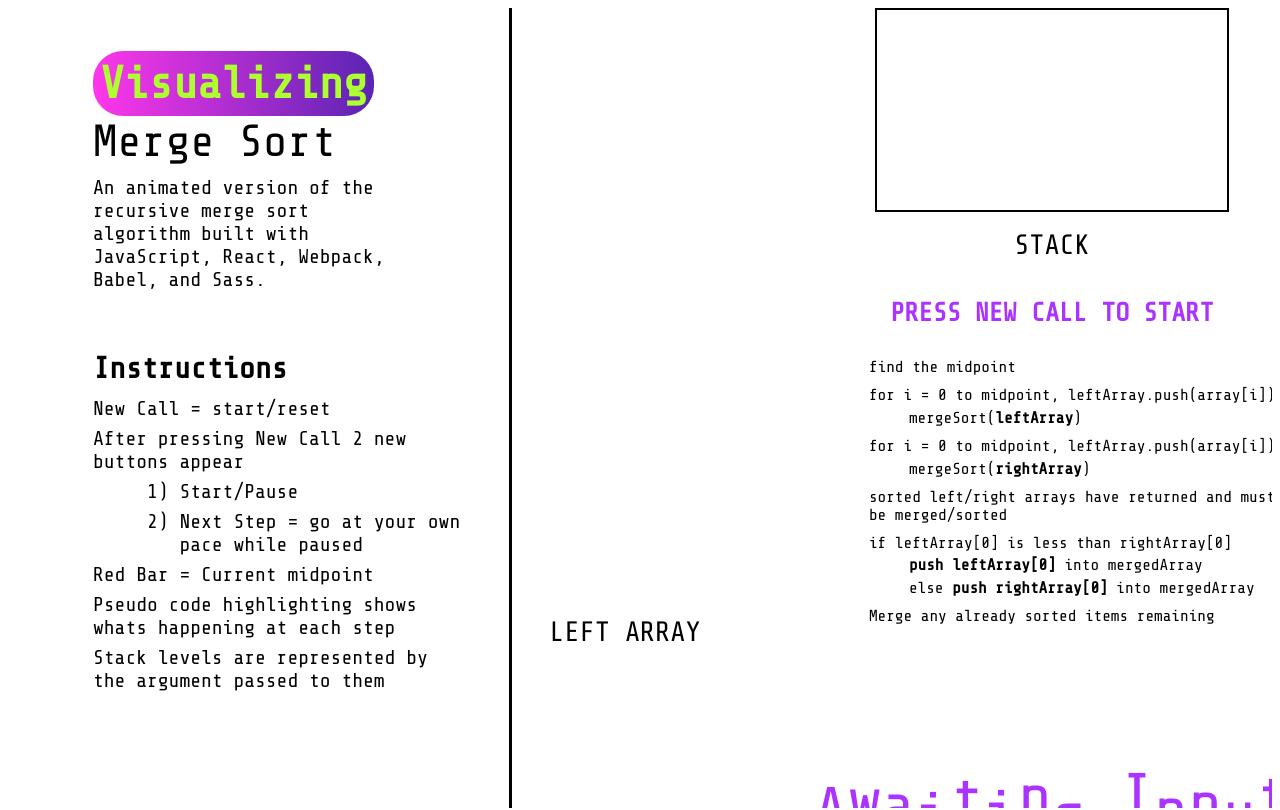
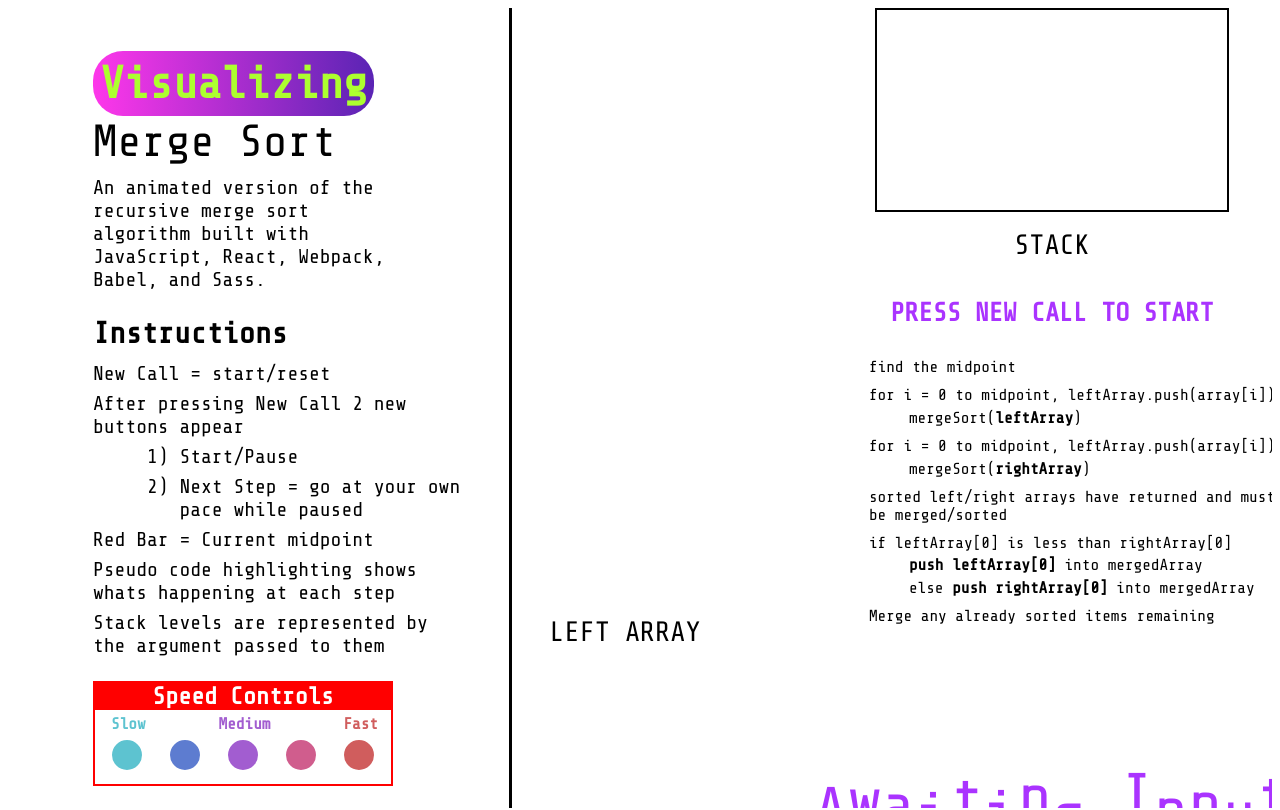
Before and after one commit to capitalbr/Visualized-Merge-Sort, a React (Create React App) app: page / in a window 1280 px wide. Shown: the top 810 px of the page. Built offline with nearby package versions, Linux system fonts and the light colour scheme.

Commit message:
Add 5 speed settings

```diff
--- a/src/components/array_index.jsx
+++ b/src/components/array_index.jsx
@@ -16,8 +16,10 @@ export default class ArrayIndex extends React.Component {
         pointerEvents: "none"
       }
     }
+    this.delaySet = 500;
+    this.delaySetEmphasis = 1500
     this.hold = true;
-    this.delay = 500;
+    this.delay = this.delaySet;
     this.animateGrow = "animate-grow"
     this.initializePausePlay = true;
     this.handler = () => {};
@@ -64,6 +66,32 @@ export default class ArrayIndex extends React.Component {
     clearInterval(this.interval);
     this.delay = delay;
     this.timerStart();
+  }
+
+  speedControl(speed){
+    switch (speed){
+      case "very fast":
+        this.delaySet = 125;
+        this.delaySetEmphasis = 375;
+        break;
+      case "fast":
+        this.delaySet = 250;
+        this.delaySetEmphasis = 750;
+        break;
+      case "slow":
+        this.delaySet = 1000;
+        this.delaySetEmphasis = 3000;
+        break;
+      case "very slow":
+        this.delaySet = 2000;
+        this.delaySetEmphasis = 6000;
+        break;
+      default:
+        this.delaySet = 500;
+        this.delaySetEmphasis = 1500;
+    }
+    this.intervalPause();
+    if (this.state.pausePlay === "PAUSE") this.timerStart();
   }
 
   intervalPause(){
@@ -139,18 +167,18 @@ export default class ArrayIndex extends React.Component {
 
       if (pStack && pStack.length < sLength){
           stackMessage = "RECURSIVE CALL MADE"
-          this.intervalSet(1500, false);
+          this.intervalSet(this.delaySetEmphasis, false);
         } else if (pStack && pStack.length > sLength) {
           stackMessage = "STACK LEVEL POPPED OFF"
-          this.intervalSet(1500, false);
+          this.intervalSet(this.delaySetEmphasis, false);
         } else if (pStack && pStack.length === sLength
             && pStack[0] !== this.state.stack[0]){
           stackMessage = "STACK LEVEL POPPED OFF AND NEW STACK CALL MADE"
-          this.intervalSet(1500, false);
+          this.intervalSet(this.delaySetEmphasis, false);
         } else {
           stackMessage = "CURRENT STACK IN PROGRESS"
-          if (this.delay !== 500){
-            this.intervalSet(500, false);
+          if (this.delay !== this.delaySet){
+            this.intervalSet(this.delaySet, false);
           }
         }
     }
@@ -306,6 +334,38 @@ export default class ArrayIndex extends React.Component {
               </li>
             </div>
           </div>
+          <div className="speed-controls">
+            <h2>
+              Speed Controls
+            </h2>
+            <div className="speed-controls-labels">
+              <strong id="slow">Slow</strong>
+              <strong id="medium">Medium</strong>
+              <strong id="fast">Fast</strong>
+            </div>
+            <div className="speed-controls-buttons">
+              <div
+                className="speed-button speed-button-very-slow"
+                onClick={e => this.speedControl("very slow")}>
+              </div>
+              <div
+                className="speed-button speed-button-slow"
+                onClick={e => this.speedControl("slow")}>
+              </div>
+              <div
+                className="speed-button speed-button-normal"
+                onClick={e => this.speedControl()}>
+              </div>
+              <div
+                className="speed-button speed-button-fast"
+                onClick={e => this.speedControl("fast")}>
+              </div>
+              <div
+                className="speed-button speed-button-very-fast"
+                onClick={e => this.speedControl("very fast")}>
+              </div>
+            </div>
+          </div>
           <div className="developer">
             <div className="title">
               Developer Info
--- a/src/stylesheets/array.scss
+++ b/src/stylesheets/array.scss
@@ -25,7 +25,7 @@
       }
     }
     .instructions{
-      margin-top: 60px;
+      margin-top: 25px;
       width: 370px;
       h2{
         font-size: 30px;
@@ -40,7 +40,7 @@
       }
     }
     .developer{
-      margin-top: 123px;
+      margin-top: 28px;
       .title{
         background: black;
         font-size: 23px;
@@ -72,6 +72,41 @@
       }
       #portfolio-link{
         transform: translate(0px, 50px);
+      }
+    }
+    .speed-controls{
+      margin-top: 24px;
+      color: white;
+      border: 2px solid red;
+      h2{
+        display: flex;
+        justify-content: center;
+        background: red;
+        font-size: 24px;
+        margin: 0;
+      }
+      &-labels{
+        display: flex;
+        justify-content: space-between;
+        width: 277px;
+        padding-left: 11px;
+        strong{
+          margin: 5px;
+        }
+        #slow{
+          color: #5dc3d0;
+        }
+        #medium{
+          color: #a25dd0;
+        }
+        #fast{
+          color: #d05d5d;
+        }
+
+      }
+      &-buttons{
+        display: flex;
+        justify-content: center;
       }
     }
   }
--- a/src/stylesheets/cards.scss
+++ b/src/stylesheets/cards.scss
@@ -24,3 +24,37 @@
   }
   }
 }
+
+.speed-button{
+  border: 2px solid white;
+  display: inline-block;
+  text-decoration: none;
+  width: 30px;
+  line-height: 120px;
+  font-size: 20px;
+  height: 30px;
+  transition: .2s;
+  border-radius: 50%;
+  overflow: hidden;
+  vertical-align: middle;
+  margin: 0px 12px 12px 12px;
+  &-very-slow{
+    background: #5dc3d0;
+  }
+  &-slow{
+    background: #5d7cd0;
+  }
+  &-normal{
+    background: #a25dd0;
+  }
+  &-fast{
+    background: #d05d8d;
+  }
+  &-very-fast{
+    background: #d05d5d;
+  }
+  &:hover{
+    transform: scale(1.2, 1.2);
+    border-color: gold;
+  }
+}
--- a/src/stylesheets/output.css
+++ b/src/stylesheets/output.css
@@ -36,7 +36,7 @@ body, html {
   font-size: 20px;
 }
 .array-container .left-container .instructions {
-  margin-top: 60px;
+  margin-top: 25px;
   width: 370px;
 }
 .array-container .left-container .instructions h2 {
@@ -51,7 +51,7 @@ body, html {
   font-size: 20px;
 }
 .array-container .left-container .developer {
-  margin-top: 123px;
+  margin-top: 28px;
 }
 .array-container .left-container .developer .title {
   background: black;
@@ -84,6 +84,40 @@ body, html {
 }
 .array-container .left-container .developer #portfolio-link {
   transform: translate(0px, 50px);
+}
+.array-container .left-container .speed-controls {
+  margin-top: 24px;
+  color: white;
+  border: 2px solid red;
+}
+.array-container .left-container .speed-controls h2 {
+  display: flex;
+  justify-content: center;
+  background: red;
+  font-size: 24px;
+  margin: 0;
+}
+.array-container .left-container .speed-controls-labels {
+  display: flex;
+  justify-content: space-between;
+  width: 277px;
+  padding-left: 11px;
+}
+.array-container .left-container .speed-controls-labels strong {
+  margin: 5px;
+}
+.array-container .left-container .speed-controls-labels #slow {
+  color: #5dc3d0;
+}
+.array-container .left-container .speed-controls-labels #medium {
+  color: #a25dd0;
+}
+.array-container .left-container .speed-controls-labels #fast {
+  color: #d05d5d;
+}
+.array-container .left-container .speed-controls-buttons {
+  display: flex;
+  justify-content: center;
 }
 .array-container .right-container {
   display: flex;
@@ -412,4 +446,38 @@ body, html {
   background-color: white;
 }
 
+.speed-button {
+  border: 2px solid white;
+  display: inline-block;
+  text-decoration: none;
+  width: 30px;
+  line-height: 120px;
+  font-size: 20px;
+  height: 30px;
+  transition: 0.2s;
+  border-radius: 50%;
+  overflow: hidden;
+  vertical-align: middle;
+  margin: 0px 12px 12px 12px;
+}
+.speed-button-very-slow {
+  background: #5dc3d0;
+}
+.speed-button-slow {
+  background: #5d7cd0;
+}
+.speed-button-normal {
+  background: #a25dd0;
+}
+.speed-button-fast {
+  background: #d05d8d;
+}
+.speed-button-very-fast {
+  background: #d05d5d;
+}
+.speed-button:hover {
+  transform: scale(1.2, 1.2);
+  border-color: gold;
+}
+
 /*# sourceMappingURL=output.css.map */
```
Also changed, not shown: 1 other file (tests, documents, lock files or other folders).
